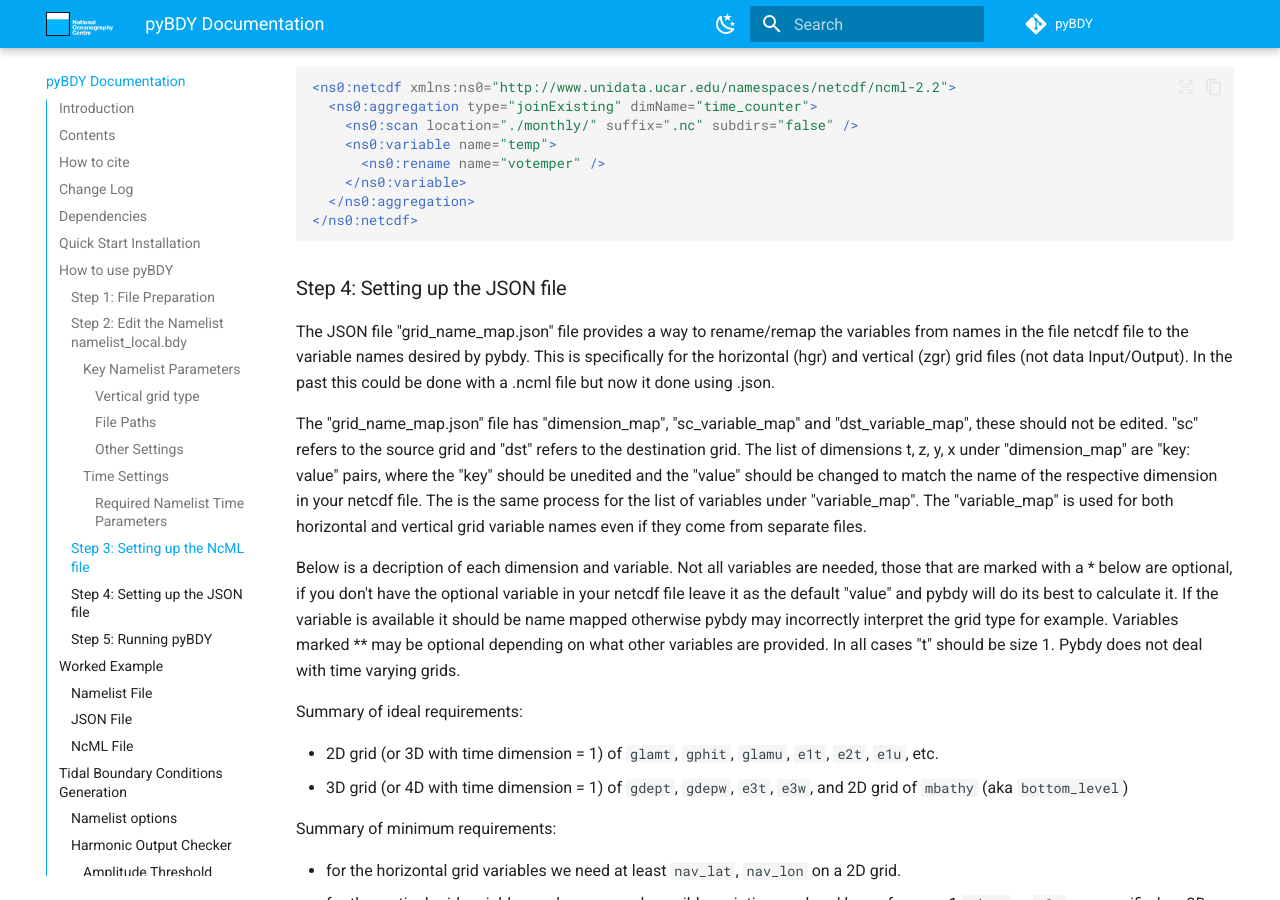
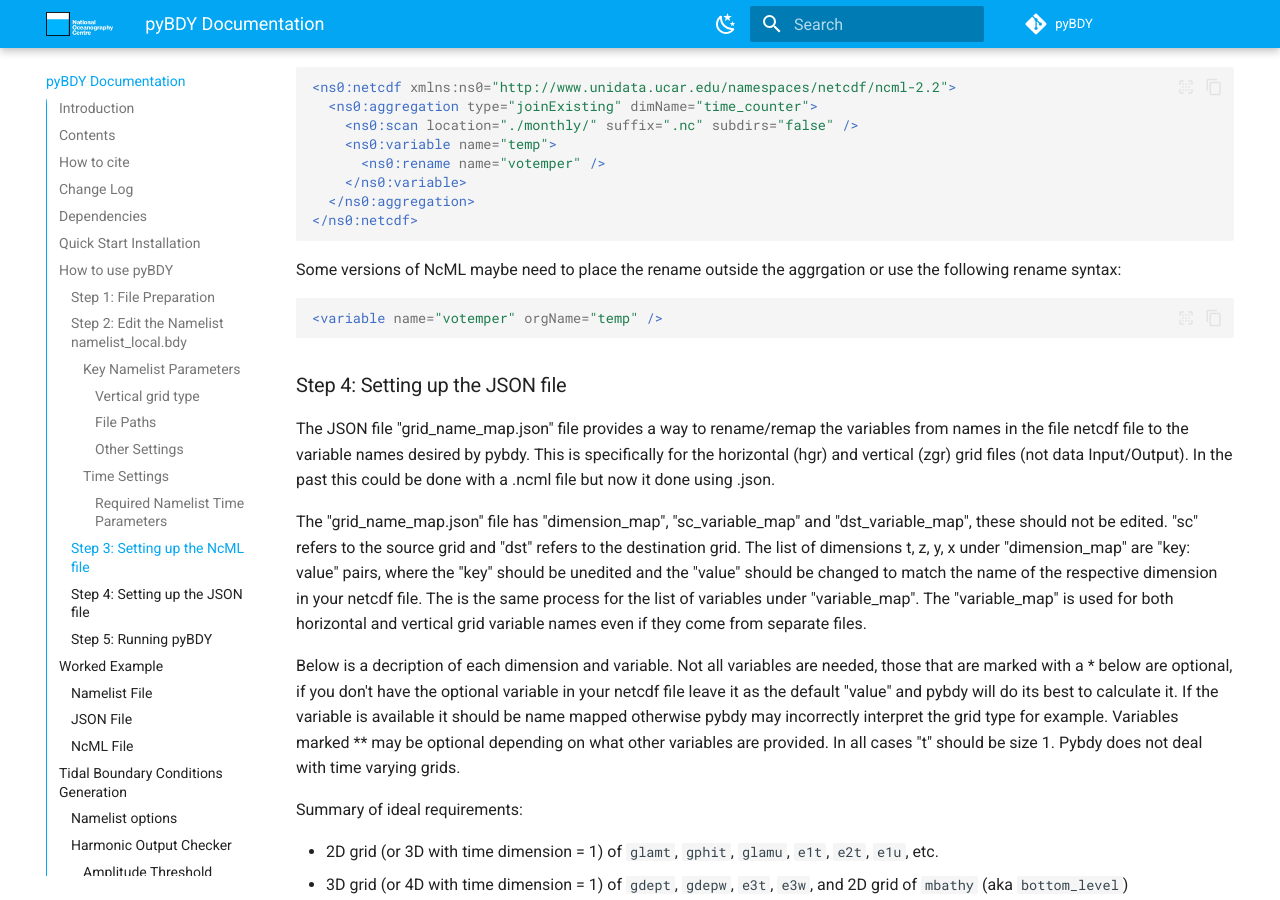
Before and after one commit to NOC-MSM/pyBDY, an MkDocs documentation site: the page built from docs/index.md, in a window 1280 px wide and 900 px high, scrolled down 8660 px. Built offline with MkDocs 1.6.1 and Material for MkDocs 9.7.7, drawn with Linux system fonts in a browser that asks for light colours; emoji names are drawn with the system emoji font; comment, search, counter and statistics services are not loaded.

Commit message:
Different NcML syntax from rename is sometimes needed.

````diff
--- a/docs/index.md
+++ b/docs/index.md
@@ -361,6 +361,12 @@ An example NcML expression renaming a variable in joined NetCDF files:
     </ns0:variable>
   </ns0:aggregation>
 </ns0:netcdf>
+```
+
+Some versions of NcML maybe need to place the rename outside the aggrgation or use the following rename syntax:
+
+```xml
+<variable name="votemper" orgName="temp" />
 ```
 
 ### Step 4: Setting up the JSON file
````
